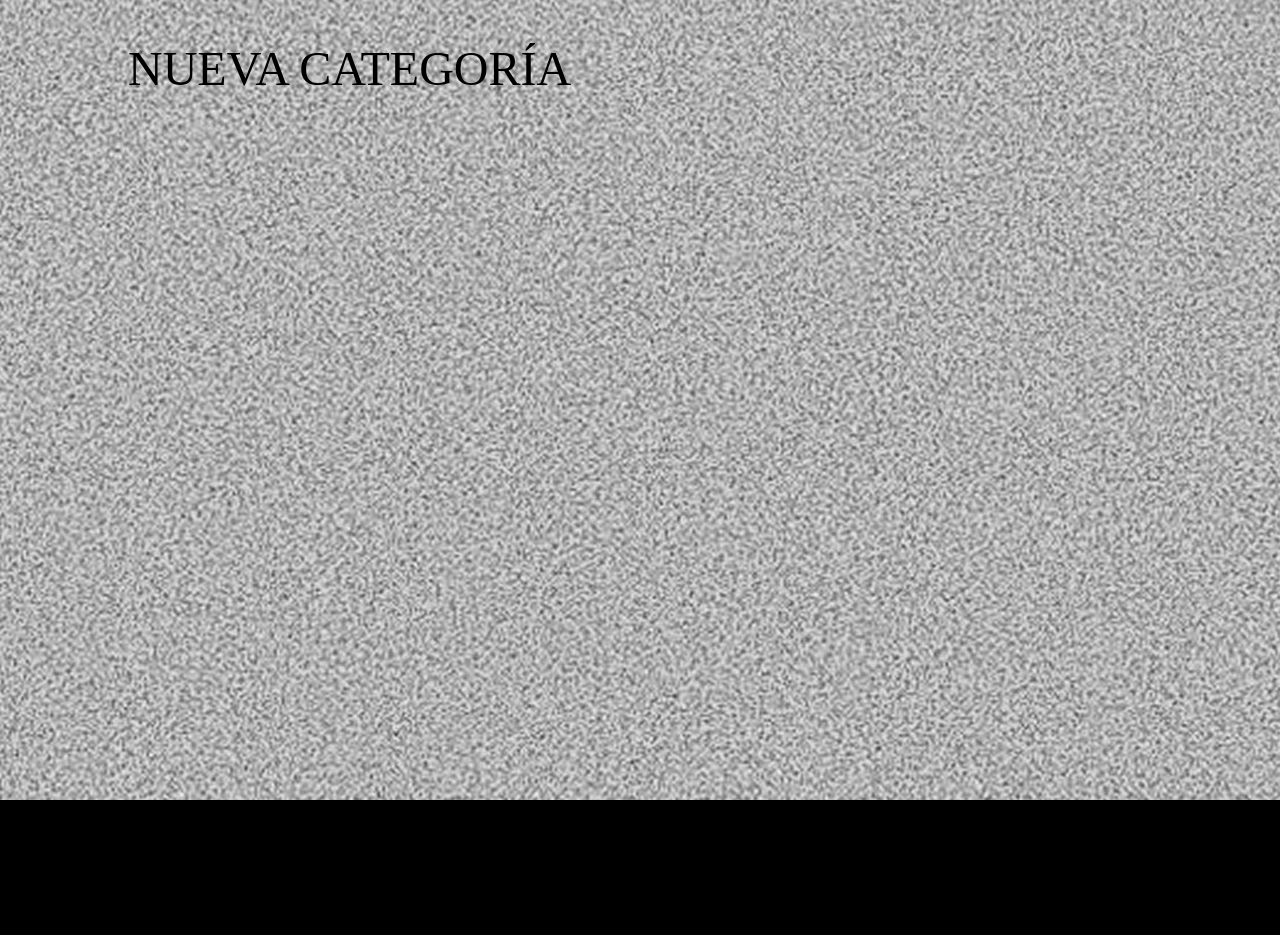
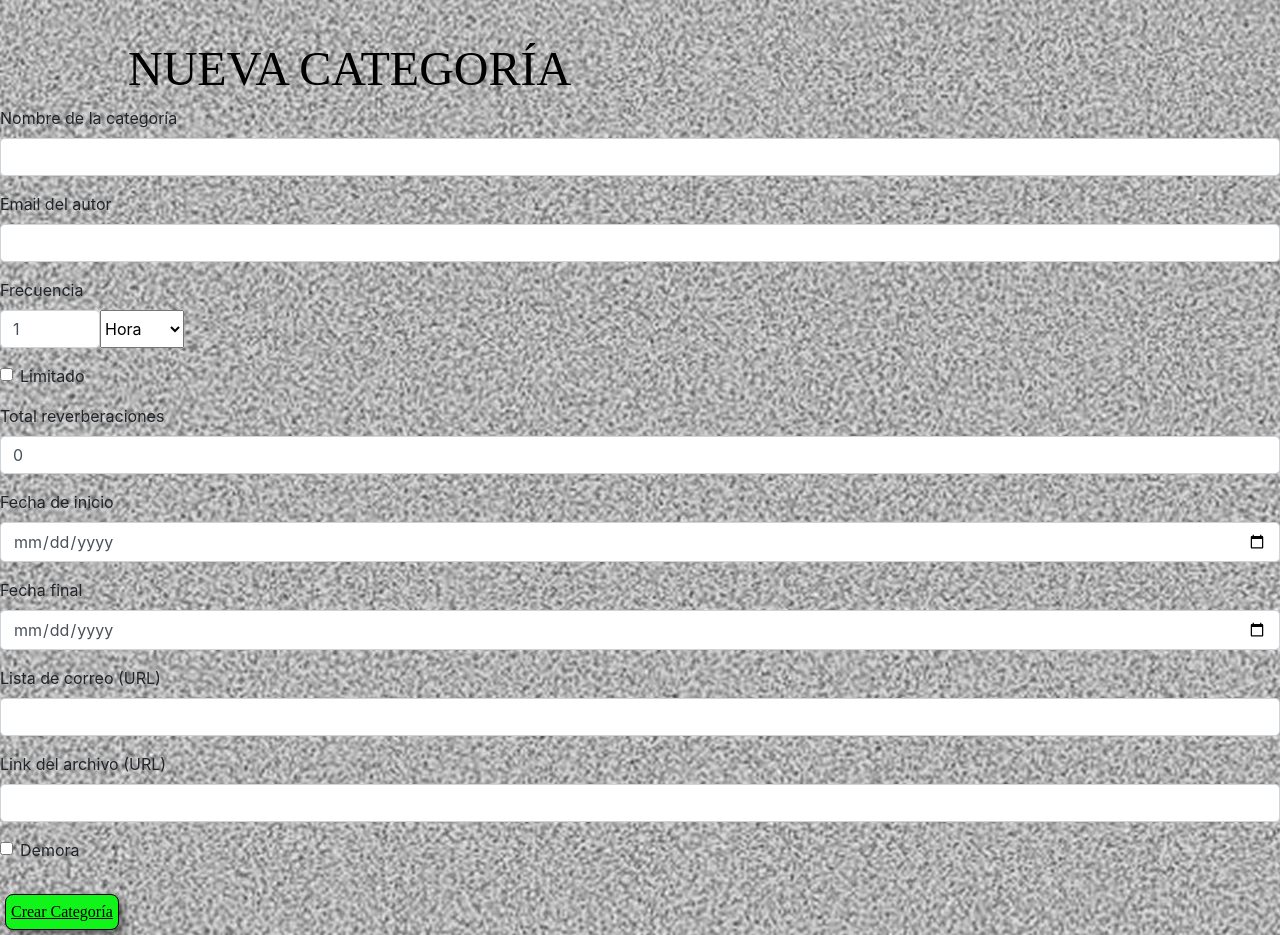
Before and after one commit to PROYECTO-RAIO/RAIO-ADMIN-FE, a React (Vite) app: page /crear in a window 1280 px wide. Before the commit the page ends 800 px from the top, so only its background shows below. Built offline with nearby package versions, Linux system fonts and the light colour scheme; a web font is replaced by a local one.

Commit message:
añadir form en página crear y eliminar onSubmit que no se estaba leyendo

```diff
--- a/src/components/categoryForm/CategoryForm.jsx
+++ b/src/components/categoryForm/CategoryForm.jsx
@@ -19,7 +19,7 @@ const defaultData = {
   periodo_retraso_unidad: 'minuto',
 };
 
-function CategoriaForm({ initialData = null, onSubmit }) {
+function CategoriaForm({ initialData = null }) {
   const [formData, setFormData] = useState(defaultData);
   const [errors, setErrors] = useState({});
   const [submitError, setSubmitError] = useState(null);
--- a/src/pages/Create.jsx
+++ b/src/pages/Create.jsx
@@ -6,6 +6,7 @@ function Create() {
     return(
         <>
         <h1>NUEVA CATEGORÍA</h1>
+        <CategoriaForm />
         </>
     )
 }
```
